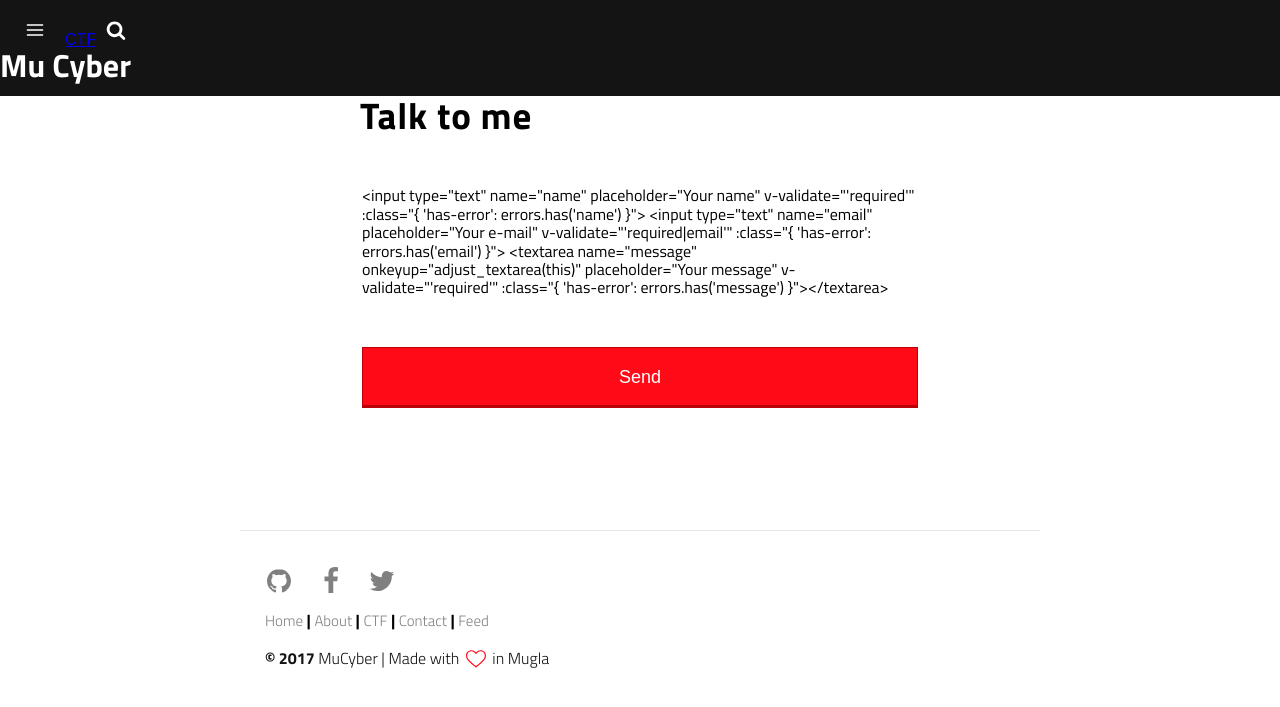
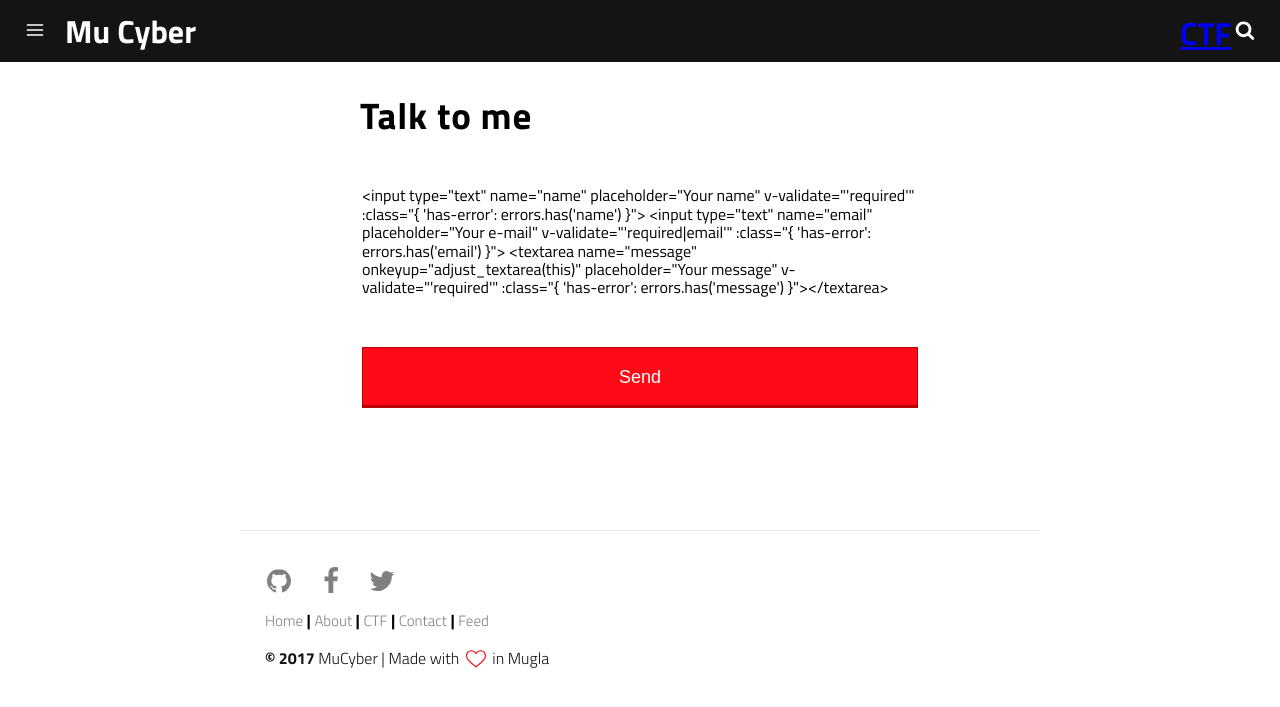
Before and after one commit to sinandagli/MuCyberLab.github.io, a Jekyll site: the page built from contact.md, in a window 1280 px wide. Shown: the top 707 px of the page. Built offline with Jekyll 4.4.1, drawn with Linux system fonts in a browser that asks for light colours; nearby versions of some CDN libraries.

Commit message:
trying to fix ctf link position

```diff
--- a/_includes/header.html
+++ b/_includes/header.html
@@ -3,9 +3,11 @@
         <svg id="open" class="icon-menu"><use xlink:href="#icon-menu"></use></svg>
     </a>
 	<a id="search" class="dosearch">
-	<a href="https://ctf.mucyber.org">CTF</a>
 	<svg class="icon-search" style="display: inline-block"><use xlink:href="#icon-search"></use></svg>
     </a>
+    <h1 class="dosearch">
+        <a href="https://ctf.mucyber.org" style="position:absolute">CTF</a>
+    </h1>
     <h1 class="logo">
         <a href="{{ site.baseurl }}/">
             {{ site.username }}
```
